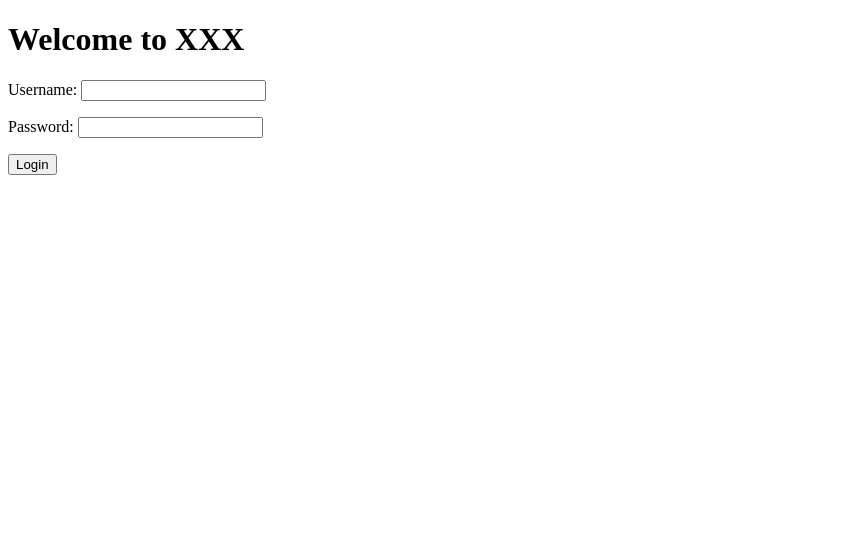
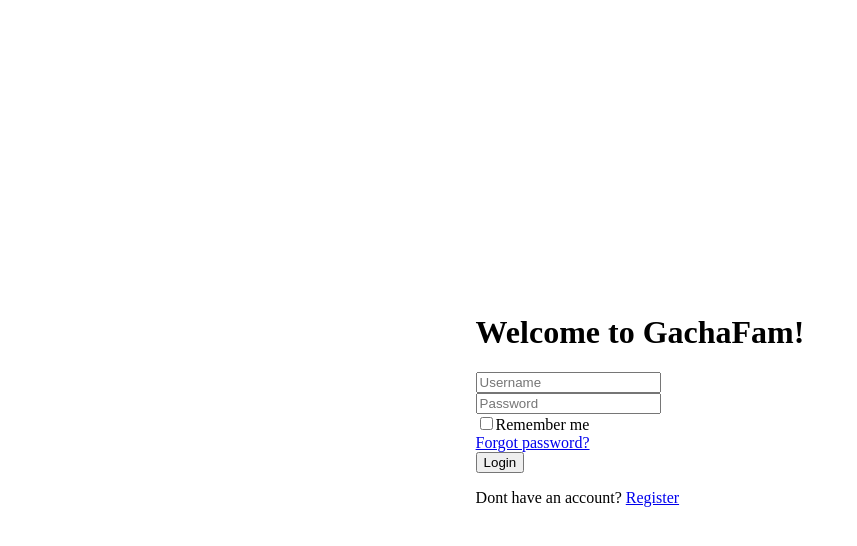
Before and after one commit to juzzzgamer/WebApp, a plain HTML site: page login.html in a window 1280 px wide. Shown: the whole page, without its empty margins (0-857 px from the left). Drawn offline with Linux system fonts and the light colour scheme.

Commit message:
Rewrote login.html

```diff
--- a/login.html
+++ b/login.html
@@ -2,18 +2,34 @@
 <html>
     <title>Login</title>
     <head>
+        <style>
+            .container{
+                display: flex;
+                justify-content: center;
+                align-items: center;
+                height: 100vh;
+            }
+        </style>
+    </head>
+    <body style="overflow:hidden;">
+        <div class="container">
+            <form action="">
+                <h1>Welcome to GachaFam!</h1>
+                <div class="iusername">
+                    <input type="text" placeholder="Username" required>
+                </div>
+                <div class="ipassword">
+                    <input type="password" placeholder="Password" required>
+                </div>
+                <label><input type="checkbox">Remember me</label>
+                <div class="forgotpw">
+                    <a href="#">Forgot password?</a>
+                </div>
+                <input type="submit" value="Login">
+                <div class="register">
+                    <p>Dont have an account? <a href="#">Register</a></p>
+                </div>
 
-    </head>
-    <body>
-        <h1>Welcome to XXX</h1>
-        <p>Username: <input type="text" id="uname" name="uname"></p>
-        <p>Password: <input type="password" id="password" name="password"></p>
-        <button type="button" id="login-button">Login</button>
-        <p id="login-message"></p>
-        <script>
-            document.getElementById("login-button").addEventListener("click", function() {
-                document.getElementById("login-message").textContent = "Login successful";
-            });
-        </script>
+            </form>
     </body>
 </html>
```
